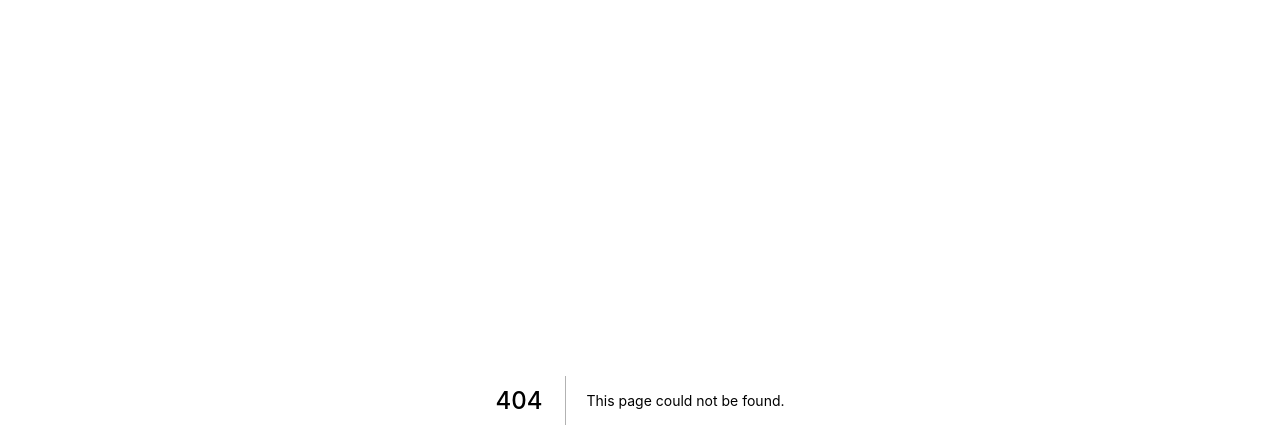
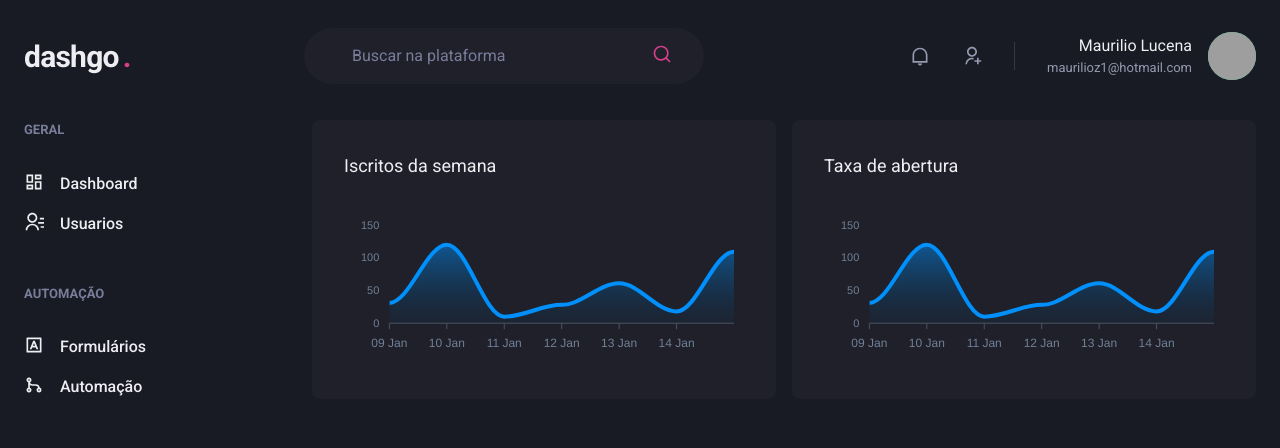
Before and after one commit to Maurilioz1/dashgo, a Next.js app: page /dashboard in a window 1280 px wide. Before the commit this address had no page. Shown: the top 448 px of the page. Built offline with nearby package versions, Linux system fonts and the light colour scheme; grey boxes are pictures that could not be loaded.

Commit message:
login & dashboard

```diff
--- a/package.json
+++ b/package.json
@@ -12,10 +12,13 @@
     "@chakra-ui/react": "^1.7.4",
     "@emotion/react": "^11.7.1",
     "@emotion/styled": "^11.6.0",
+    "apexcharts": "^3.33.0",
     "framer-motion": "^5.5.6",
     "next": "12.0.7",
     "react": "17.0.2",
-    "react-dom": "17.0.2"
+    "react-apexcharts": "^1.3.9",
+    "react-dom": "17.0.2",
+    "react-icons": "^4.3.1"
   },
   "devDependencies": {
     "@types/node": "^17.0.8",
--- /dev/null
+++ b/src/components/Header.tsx
@@ -0,0 +1,38 @@
+import { Flex, Input, Text, Icon, HStack, Box, Avatar } from '@chakra-ui/react';
+import { RiNotificationLine, RiSearchLine, RiUserAddLine } from 'react-icons/ri';
+
+export function Header() {
+    return (
+        <Flex as='header' w='100%' h='20' maxWidth='1480px' mx='auto' mt='4' align='center' px='6'>
+            <Text fontSize='3xl' fontWeight='bold' letterSpacing='tight' w='64'>
+                dashgo
+                <Text as='span' color='pink.500' ml='1'>.</Text>
+            </Text>
+
+            <Flex as='label' flex='1' py='4' px='8' ml='6' maxWidth='400px' alignSelf='center' color='green.200' position='relative' bg='gray.800' borderRadius='full'>
+                <Input color='gray.50' variant='unstyled' placeholder='Buscar na plataforma' px='4' mr='4' _placeholder={{ color: 'gray.400' }} />
+                <Icon as={RiSearchLine} fontSize='20px' color='pink.500' />
+            </Flex>
+
+            <Flex align='center' ml='auto'>
+                <HStack spacing='8' mx='8' pr='8' py='1' color='gray.300' borderRightWidth='1px' borderColor='gray.700'>
+                    <Icon as={RiNotificationLine} fontSize='20px' />
+                    <Icon as={RiUserAddLine} fontSize='20px' />
+                </HStack>
+
+                <Flex align='center'>
+                    <Box mr='4' textAlign='right'>
+                        <Text>
+                            Maurilio Lucena
+                        </Text>
+                        <Text color='gray.300' fontSize='small'>
+                            maurilioz1@hotmail.com
+                        </Text>
+                    </Box>
+
+                    <Avatar size='md' name='Maurilio Lucena' src='https://scontent.ffor11-1.fna.fbcdn.net/v/t1.6435-9/122118586_3893868010642941_7668475484093719835_n.jpg?_nc_cat=104&ccb=1-5&_nc_sid=09cbfe&_nc_ohc=PaZa3plXC3kAX_hpehr&_nc_ht=scontent.ffor11-1.fna&oh=00_AT9s1DM4V0v3wOM-46342BVpis0mZs0TVTcr5bbs0dr3CQ&oe=62046E48' />
+                </Flex>
+            </Flex>
+        </Flex>
+    );
+}
--- /dev/null
+++ b/src/components/Sidebar.tsx
@@ -0,0 +1,40 @@
+import { Box, Icon, Link, Stack, Text } from "@chakra-ui/react";
+import { RiContactsLine, RiDashboardLine, RiGitMergeLine, RiInputMethodLine } from "react-icons/ri";
+
+export function Sidebar() {
+    return (
+        <Box as='aside' w='64' mr='8'>
+            <Stack spacing='12' align='flex-start'>
+                <Box>
+                    <Text fontWeight='bold' color='gray.400' fontSize='small'>GERAL</Text>
+                    <Stack spacing='4' mt='8' align='stretch'>
+                        <Link display='flex' align='center'>
+                            <Icon as={RiDashboardLine} fontSize='20px' />
+                            <Text ml='4' fontWeight='medium'>Dashboard</Text>
+                        </Link>
+
+                        <Link display='flex' align='center'>
+                            <Icon as={RiContactsLine} fontSize='20px' />
+                            <Text ml='4' fontWeight='medium'>Usuarios</Text>
+                        </Link>
+                    </Stack>
+                </Box>
+
+                <Box>
+                    <Text fontWeight='bold' color='gray.400' fontSize='small'>AUTOMAÇÃO</Text>
+                    <Stack spacing='4' mt='8' align='stretch'>
+                        <Link display='flex' align='center'>
+                            <Icon as={RiInputMethodLine} fontSize='20px' />
+                            <Text ml='4' fontWeight='medium'>Formulários</Text>
+                        </Link>
+
+                        <Link display='flex' align='center'>
+                            <Icon as={RiGitMergeLine} fontSize='20px' />
+                            <Text ml='4' fontWeight='medium'>Automação</Text>
+                        </Link>
+                    </Stack>
+                </Box>
+            </Stack>
+        </Box>
+    );
+}
--- /dev/null
+++ b/src/pages/dashboard.tsx
@@ -0,0 +1,83 @@
+import { Box, Flex, SimpleGrid, Text, theme } from "@chakra-ui/react";
+import dynamic from 'next/dynamic';
+import { ApexOptions } from 'apexcharts';
+import { Header } from "../components/Header";
+import { Sidebar } from "../components/Sidebar";
+
+const Chart = dynamic(() => import('react-apexcharts'), { ssr: false });
+
+const options: ApexOptions = {
+    chart: {
+        toolbar: {
+            show: false
+        },
+        zoom: {
+            enabled: false
+        },
+        foreColor: theme.colors.gray[500]
+    },
+    grid: {
+        show: false
+    },
+    dataLabels: {
+        enabled: false
+    },
+    tooltip: {
+        enabled: false
+    },
+    xaxis: {
+        type: 'datetime',
+        axisBorder: {
+            color: theme.colors.gray[600]
+        },
+        axisTicks: {
+            color: theme.colors.gray[600]
+        },
+        categories: [
+            '2022-01-09T00:00:00.000Z',
+            '2022-01-10T00:00:00.000Z',
+            '2022-01-11T00:00:00.000Z',
+            '2022-01-12T00:00:00.000Z',
+            '2022-01-13T00:00:00.000Z',
+            '2022-01-14T00:00:00.000Z',
+            '2022-01-15T00:00:00.000Z',
+        ]
+    },
+    fill: {
+        opacity: 0.3,
+        type: 'gradient',
+        gradient: {
+            shade: 'dark',
+            opacityFrom: 0.7,
+            opacityTo: 0.3,
+        }
+    }
+}
+
+const series = [
+    { name: 'series1', data: [31, 120, 10, 28, 61, 18, 109] }
+]
+
+export default function Dashboard() {
+    return (
+        <Flex direction='column' h='100vh'>
+            <Header />
+
+            <Flex w='100%' my='6' maxWidth='1480px' mx='auto' px='6'>
+                <Sidebar />
+
+                <SimpleGrid flex='1' gap='4' minChildWidth='320px' align='flex-start'>
+                    <Box p='8' bgColor='gray.800' borderRadius='8' pb='4'>
+                        <Text fontSize='lg' mb='4'>Iscritos da semana</Text>
+                        <Chart options={options} series={series} type='area' height='160px' />
+                    </Box>
+
+                    <Box p='8' bgColor='gray.800' borderRadius='8' pb='4'>
+                        <Text fontSize='lg' mb='4'>Taxa de abertura</Text>
+                        <Chart options={options} series={series} type='area' height='160px' />
+                    </Box>
+                </SimpleGrid>
+            </Flex>
+        </Flex>
+    );
+}
```
Also changed, not shown: src/components/Form/Input.tsx (added, +18 -0 lines), src/pages/index.tsx (+14 -2 lines), 1 other file (tests, documents, lock files or other folders).
